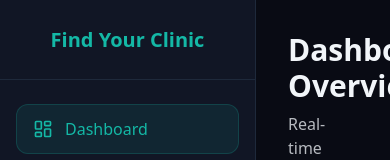
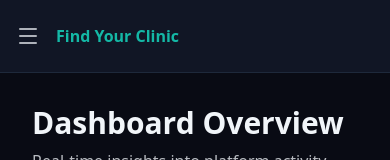
Before and after one commit to ahmedkhatab17/Find-Your-Clinic-Dashboard, a Next.js app: page / in a window 390 px wide. Shown: the top 160 px of the page. Built offline with nearby package versions, Linux system fonts and the light colour scheme; no server answers.

Commit message:
Update layout, sidebar

```diff
--- a/src/app/(dashboard)/layout.tsx
+++ b/src/app/(dashboard)/layout.tsx
@@ -1,15 +1,39 @@
+'use client';
+
+import { useState } from 'react';
 import Sidebar from '@/components/Sidebar';
+import { Menu } from 'lucide-react';
 
 export default function DashboardLayout({
   children,
 }: {
   children: React.ReactNode;
 }) {
+  const [sidebarOpen, setSidebarOpen] = useState(false);
+
   return (
-    <div className="flex min-h-screen bg-background">
-      <Sidebar />
-      <main className="flex-1 overflow-y-auto">
-        {children}
+    <div className="flex h-screen bg-background overflow-hidden">
+      {sidebarOpen && (
+        <div
+          className="fixed inset-0 z-40 bg-black/50 md:hidden"
+          onClick={() => setSidebarOpen(false)}
+        />
+      )}
+
+      <div className={`fixed inset-y-0 left-0 z-50 transform ${sidebarOpen ? 'translate-x-0' : '-translate-x-full'} md:relative md:translate-x-0 transition-transform duration-200 ease-in-out`}>
+        <Sidebar onClose={() => setSidebarOpen(false)} />
+      </div>
+
+      <main className="flex-1 overflow-y-auto flex flex-col min-w-0">
+        <div className="md:hidden flex items-center p-4 border-b border-border bg-surface shrink-0">
+          <button onClick={() => setSidebarOpen(true)} className="p-2 -ml-2 text-foreground/70 hover:text-foreground">
+            <Menu className="w-6 h-6" />
+          </button>
+          <span className="ml-2 font-bold bg-gradient-to-r from-primary to-teal-500 bg-clip-text text-transparent">Find Your Clinic</span>
+        </div>
+        <div className="flex-1 relative">
+          {children}
+        </div>
       </main>
     </div>
   );
--- a/src/components/Sidebar.tsx
+++ b/src/components/Sidebar.tsx
@@ -6,7 +6,7 @@ import { Users, FileCheck, Stethoscope, LogOut, LayoutDashboard, ClipboardList,
 import { useTheme } from 'next-themes';
 import { useEffect, useState } from 'react';
 
-export default function Sidebar() {
+export default function Sidebar({ onClose }: { onClose?: () => void }) {
   const pathname = usePathname();
   const router = useRouter();
   const { theme, setTheme } = useTheme();
@@ -46,6 +46,7 @@ export default function Sidebar() {
             <Link
               key={item.name}
               href={item.href}
+              onClick={onClose}
               className={`flex items-center px-4 py-3 rounded-xl transition-all ${
                 isActive
                   ? 'bg-primary/10 text-primary font-medium border border-primary/20 shadow-sm dark:shadow-none'
```
